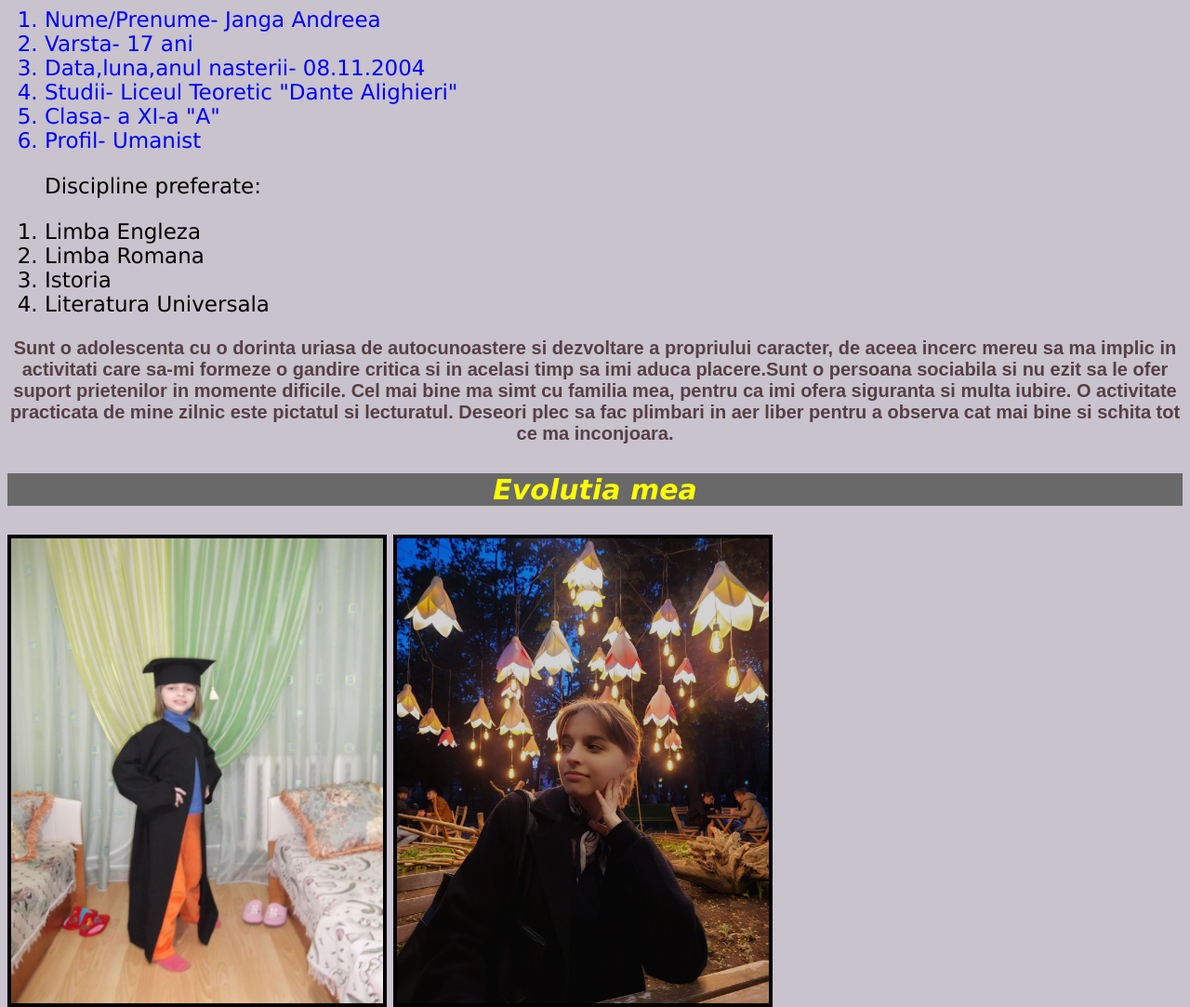
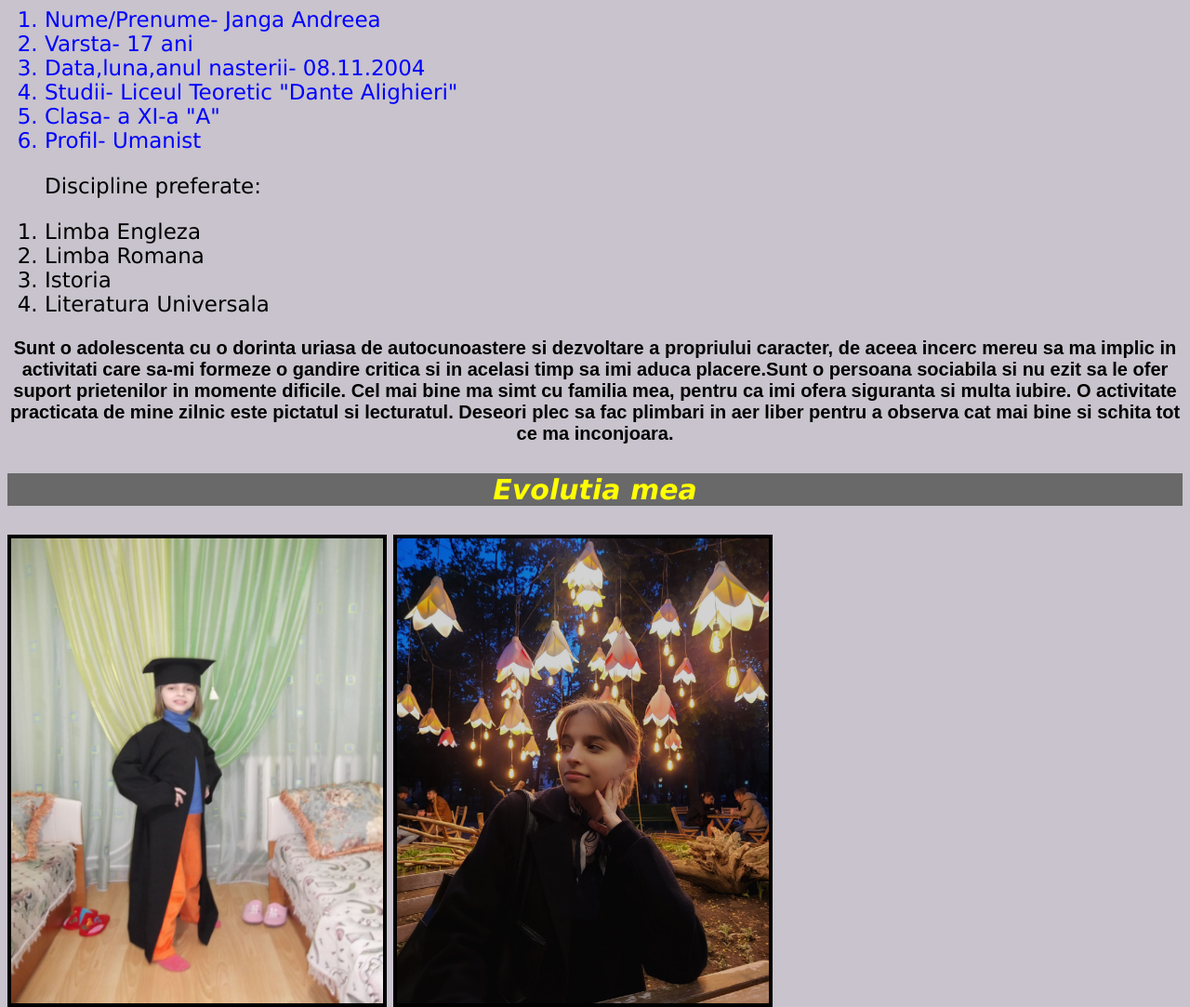
Before and after one commit to andreeaj08/jangaandreeaproiect, a plain HTML site: page Despre mine.html in a window 1280 px wide. Shown: the whole page at 93% size. Drawn offline with Linux system fonts and the light colour scheme.

Commit message:
Update Despre mine.html

```diff
--- a/Despre mine.html
+++ b/Despre mine.html
@@ -19,7 +19,7 @@
 <li>Istoria</li>
 <li>Literatura Universala</li>
 </ol>
-<a style="text-align:center;font-family:Arial;color:#563f46;font-size:20"><p><b>Sunt o adolescenta cu o dorinta uriasa de autocunoastere si dezvoltare a propriului caracter,
+<a style="text-align:center;font-family:Arial;color:black;font-size:20"><p><b>Sunt o adolescenta cu o dorinta uriasa de autocunoastere si dezvoltare a propriului caracter,
 de aceea incerc mereu sa ma implic in activitati care sa-mi formeze o gandire critica si in acelasi timp sa imi aduca
 placere.Sunt o persoana sociabila si nu ezit sa le ofer suport prietenilor in momente dificile. Cel mai bine
 ma simt cu familia mea, pentru ca imi ofera siguranta si multa iubire. O activitate practicata de mine zilnic este pictatul si lecturatul.
```
